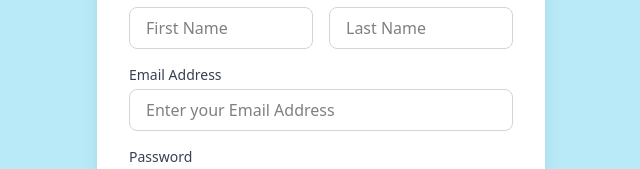
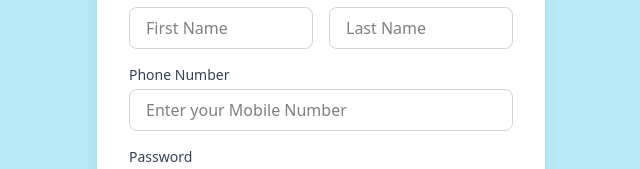
Before and after one commit to Flashl3opard/Washify, a Next.js app: page /Signup in a window 1280 px wide. Shown: the part 322-491 px from the top of the page, without its empty margins (319-959 px from the left). Built offline with nearby package versions, Linux system fonts and the light colour scheme.

Commit message:
Changes in Signup Page

```diff
--- a/app/Signup/page.tsx
+++ b/app/Signup/page.tsx
@@ -38,12 +38,12 @@ const Page = () => {
 
           <div>
             <label className="block text-sm font-medium text-gray-700 mb-1">
-              Email Address
+              Phone Number
             </label>
             <input
-              type="email"
+              type="number"
               className="w-full px-4 py-2 rounded-md border border-gray-300 focus:outline-none focus:ring-2 focus:ring-blue-400"
-              placeholder="Enter your Email Address"
+              placeholder="Enter your Mobile Number"
             />
           </div>
 
```
